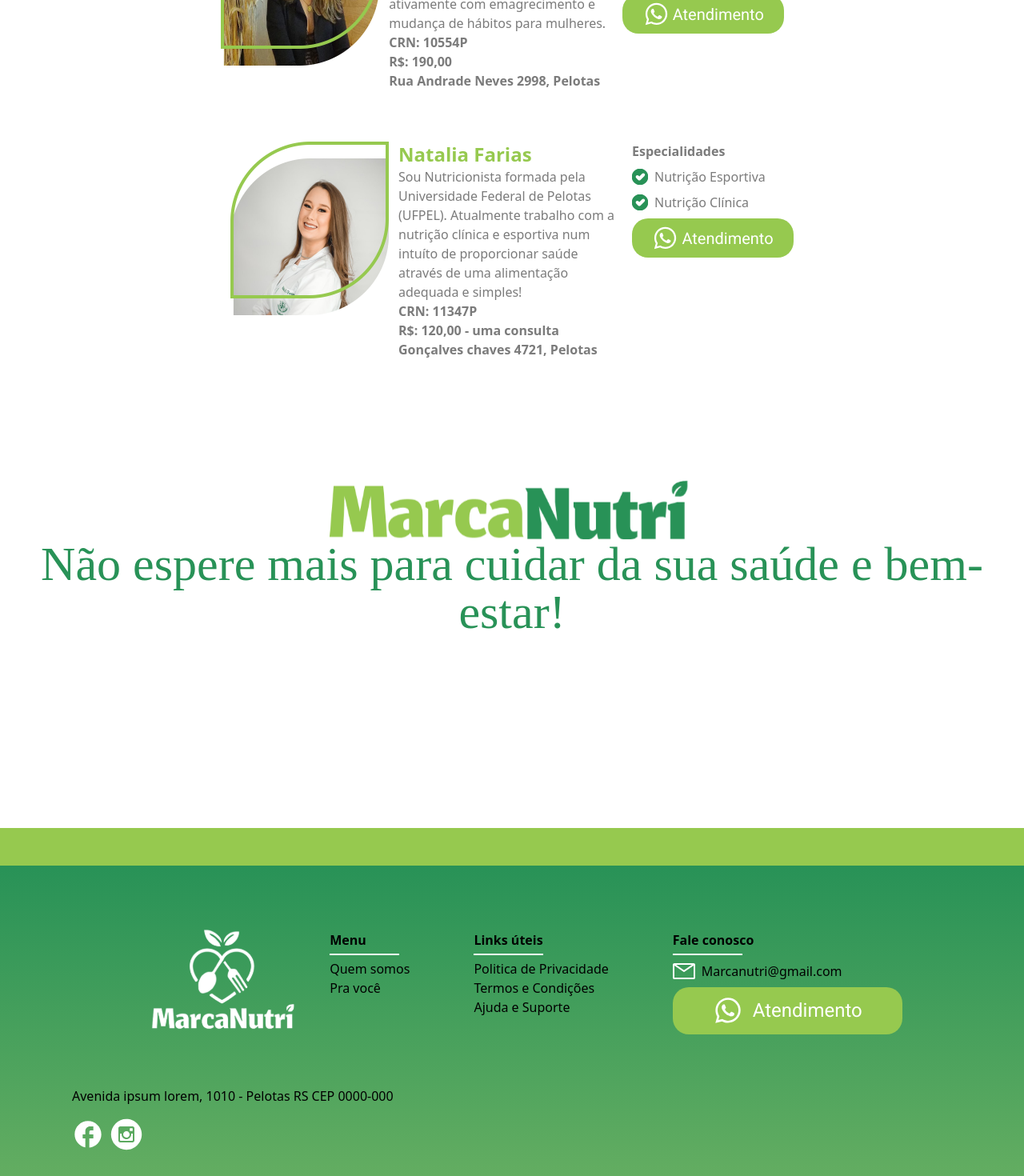
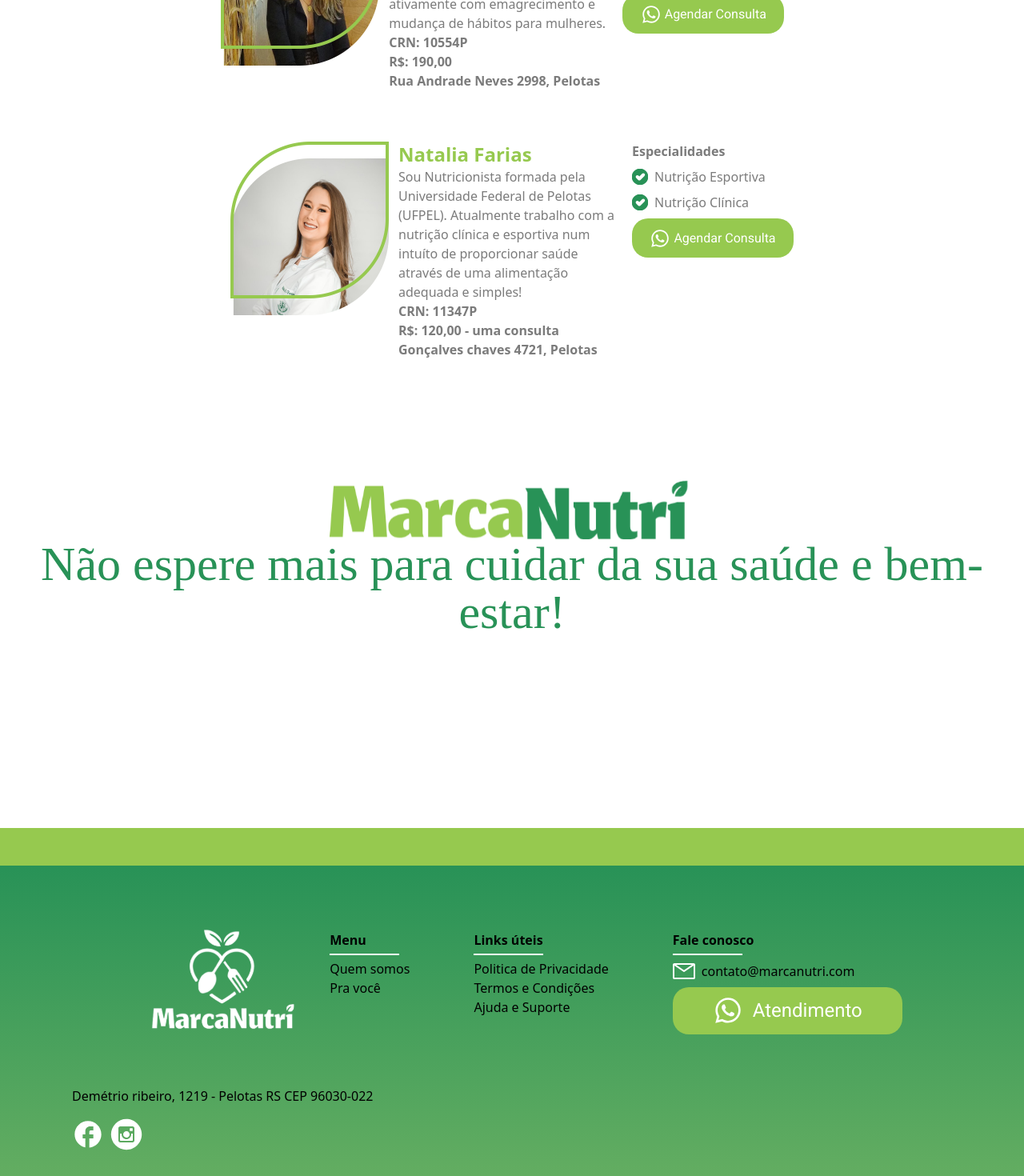
Before and after one commit to MarcaNutri/PromotionLanding, a Next.js app: page / in a window 1280 px wide. Shown: the part 2116-3586 px from the top of the page at 80% size. Built offline with nearby package versions, Linux system fonts and the light colour scheme; a web font is replaced by a local one.

Commit message:
update labels

```diff
--- a/src/components/Footer/index.jsx
+++ b/src/components/Footer/index.jsx
@@ -68,10 +68,11 @@
                 <div className={`${styles.footer_line}`} />
                 <p className="flex mt-2">
                   <Image src={Email} width={28} alt="email" className="mr-2" />{' '}
-                  Marcanutri@gmail.com
+                  contato@marcanutri.com
                 </p>
                 <button
                   className={`flex ${styles.whats_button} mt-2 hover:brightness-90 ease-in-out duration-200`}
+                  onClick={() => { window.open(`https://wa.me/5399254275?text=${'Olá, vim através do MarcaNutri e preciso de auxílio!'}`)}}
                 >
                   <Image
                     src={WhatsApp}
@@ -84,7 +85,7 @@
               </div>
             </div>
           </div>
-          <p>Avenida ipsum lorem, 1010 - Pelotas RS CEP 0000-000</p>
+          <p>Demétrio ribeiro, 1219 - Pelotas RS CEP 96030-022</p>
           <div className="flex mt-4 mb-4">
             <Image
               src={Facebook}
--- a/src/components/Partiner/index.jsx
+++ b/src/components/Partiner/index.jsx
@@ -130,8 +130,8 @@
                 </p>
               </div>
               <button className={`flex ${styles.whats_button} mt-2 hover:brightness-90 ease-in-out duration-200`} onClick={() => {openWhatsApp("53984452760", 'Rafaela Ratto')}}>
-                <Image src={WhatsApp} width={33} alt="email" className="mr-2" />{' '}
-                Atendimento
+                <Image src={WhatsApp} width={24} alt="email" className="mr-2" />{' '}
+                Agendar Consulta
               </button>
             </div>
           </div>
@@ -170,11 +170,11 @@
             <button className={`flex ${styles.whats_button} mt-2 hover:brightness-90 ease-in-out duration-200`} onClick={() => {openWhatsApp("53984452760", 'Rafaela Ratto')}}>
               <Image
                 src={WhatsApp}
-                width={screenSize < 767 ? 24 : 33}
+                width={screenSize < 767 ? 24 : 26}
                 alt="email"
                 className="mr-1"
               />{' '}
-              Atendimento
+                Agendar Consulta
             </button>
           </div>
         </div>
@@ -242,8 +242,8 @@
                 </p>
               </div>
               <button className={`flex ${styles.whats_button} mt-2 hover:brightness-90 ease-in-out duration-200`} onClick={() => {openWhatsApp("53991954110", 'Natalia Farias')}}>
-                <Image src={WhatsApp} width={33} alt="email" className="mr-2" />{' '}
-                Atendimento
+                <Image src={WhatsApp} width={24} alt="email" className="mr-2" />{' '}
+                Agendar Consulta
               </button>
             </div>
           </div>
@@ -273,11 +273,11 @@
             <button className={`flex ${styles.whats_button} mt-2 hover:brightness-90 ease-in-out duration-200`} onClick={() => {openWhatsApp("53991954110", 'Natalia Farias')}}>
               <Image
                 src={WhatsApp}
-                width={screenSize < 767 ? 24 : 33}
+                width={screenSize < 767 ? 24 : 26}
                 alt="email"
                 className="mr-1"
               />{' '}
-              Atendimento
+              Agendar Consulta
             </button>
           </div>
         </div>
--- a/src/components/Partiner/style.module.scss
+++ b/src/components/Partiner/style.module.scss
@@ -15,14 +15,14 @@
   width: 202px;
   height: 49px;
   flex-shrink: 0;
-  padding: 0px 46px 0px 46px;
+  padding: 0px 20px 0px 20px;
   border-radius: 20px;
   background: #96C94F;
   align-items: center;
   justify-content: center;
   color: #FFF;
   font-family: Roboto;
-  font-size: 20px;
+  font-size: 16px;
   font-style: normal;
   font-weight: 400;
   line-height: normal;
@@ -41,14 +41,14 @@
     width: 171px;
     height: 41px;
     flex-shrink: 0;
-    padding: 0px 23x 0px 23px;
+    padding: 0px 11.5px 0px 11.5px;
     border-radius: 20px;
     background: #96C94F;
     align-items: center;
     justify-content: center;
     color: #FFF;
     font-family: Roboto;
-    font-size: 20px;
+    font-size: 14px;
     font-style: normal;
     font-weight: 400;
     line-height: normal;
```
